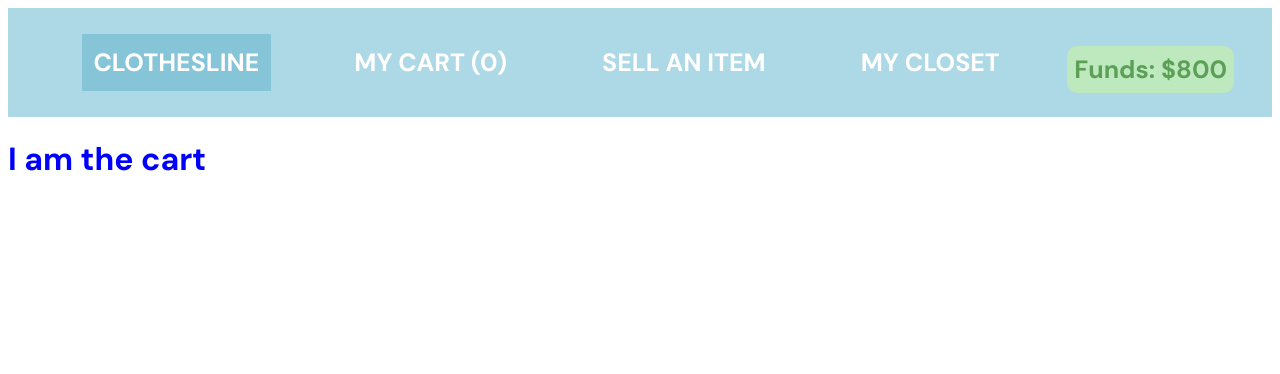
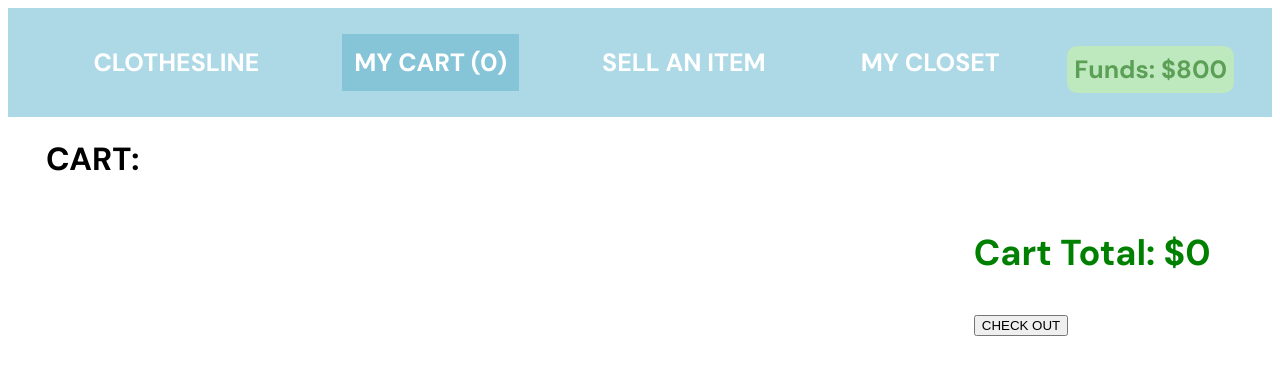
Before and after one commit to hopebradley/clothesline, a React (Create React App) app: page /cart in a window 1280 px wide. Shown: the top 374 px of the page. Built offline with nearby package versions, Linux system fonts and the light colour scheme; data requests are answered from the project's data file.

Commit message:
more cart functionality

```diff
--- a/src/App.js
+++ b/src/App.js
@@ -44,10 +44,14 @@ class App extends React.Component {
     clickedItemMessage.innerText = '';
   }
 
+  checkoutCart = (e) => {
+    console.log("Checked Out.")
+  }
+
   addToCart = (e) => {
     const clickedItem = this.state.allClothes.find(item => item.id == e.target.parentElement.children[0].id);
     console.log(clickedItem);
-    const clickedItemMessage = e.target.parentElement.children[3];
+    const clickedItemMessage = e.target.parentElement.children[2];
     clickedItemMessage.innerText = "Added To Cart!";
     window.setTimeout(() => this.moveDisplay(clickedItem, clickedItemMessage), 1500);
     clickedItem.bought = true;
--- a/src/components/BoughtItem.js
+++ b/src/components/BoughtItem.js
@@ -6,8 +6,9 @@ const BoughtItem = (props) => {
     const item = props.item;
 
     return (
-        <div className="entire-item">
+        <div className="cart-item">
             <ItemInfo item={props.item} />
+            <button>Remove From Cart</button>
         </div>
     )
 }
--- a/src/components/NavBar.js
+++ b/src/components/NavBar.js
@@ -4,10 +4,10 @@ import { NavLink } from 'react-router-dom';
 const NavBar = (props) => {
   return (
     <div className="navbar">
-      <NavLink className="nav-item" id="main-nav" to="/">CLOTHESLINE</NavLink>
-      <NavLink className="nav-item" to="/cart">MY CART ({props.cartItems})</NavLink>
-      <NavLink className="nav-item" to="/sell">SELL AN ITEM</NavLink>
-      <NavLink className="nav-item" to="/closet">MY CLOSET</NavLink>
+      <NavLink className="nav-item" activeClassName="active-item" id="main-nav" to="/"exact>CLOTHESLINE</NavLink>
+      <NavLink className="nav-item" activeClassName="active-item" to="/cart">MY CART ({props.cartItems})</NavLink>
+      <NavLink className="nav-item" activeClassName="active-item" to="/sell">SELL AN ITEM</NavLink>
+      <NavLink className="nav-item" activeClassName="active-item" to="/closet">MY CLOSET</NavLink>
       <p className="funds">Funds: ${props.funds} </p>
     </div>
   );
--- a/src/components/UnboughtItem.js
+++ b/src/components/UnboughtItem.js
@@ -9,9 +9,7 @@ const UnboughtItem = (props) => {
         <div id={item.id} className="entire-item">
             <ItemInfo item={props.item} />
             <button onClick={props.addToCart}>Add To Cart</button>
-            <br></br>
             <p id="cart-message"></p>
-            <br></br>
             <button>Not Interested</button>
         </div>
     )
--- a/src/containers/Cart.js
+++ b/src/containers/Cart.js
@@ -1,13 +1,23 @@
 import React from 'react';
-import ItemInfo from '../components/ItemInfo';
+import BoughtItem from '../components/BoughtItem';
 
 const Cart = (props) => {
+
+    const priceArray = props.clothes.filter(item => item.bought).map(item => item.price);
+    let total;
+    priceArray[0] ? total = priceArray.reduce((price, acc) => price + acc) : total = 0;
     return (
         <div className="cart">
-            <h1>I am the cart</h1>
+            <div id="checkout-button">
+               <h2>Cart Total: ${total ? total : "0"}</h2>
+               <button >CHECK OUT</button>
+            </div>
+            <h1>CART:</h1>
             {props.clothes.filter(item => item.bought).map(item => {
-                return <ItemInfo item={item}/> ;
+                return <BoughtItem item={item}/> ;
             })}
+
+
         </div>
     )
 }
--- a/src/index.css
+++ b/src/index.css
@@ -10,7 +10,6 @@
 }
 
 .nav-item {
-
   font-size: 25px;
   font-weight: 700;
   padding: 1%;
@@ -18,7 +17,14 @@
   text-decoration: none;
   color: white;
 }
-#main-nav {
+
+.active-item {
+  font-size: 25px;
+  font-weight: 700;
+  padding: 1%;
+  margin:3%;
+  text-decoration: none;
+  color: white;
   background-color: rgb(134, 196, 216);
 }
 
@@ -68,6 +74,22 @@
   margin-top: 0px;
 }
 
+#checkout-button {
+  float: right;
+  margin: 5%;
+  color: green;
+  font-size: x-large;
+}
+
+.cart-item {
+  margin: 5%;
+  height: 10%;
+  width: 30%;
+  background-color: pink;
+  font-size: smaller;
+  padding: 5%;
+}
+
 
 .clothing-category {
   float: right;
@@ -85,7 +107,6 @@
 }
 
 .cart {
-  color: blue;
-  float: left;
-  position: relative;
+  color: black;
+  margin-left: 3%;
 }
```
